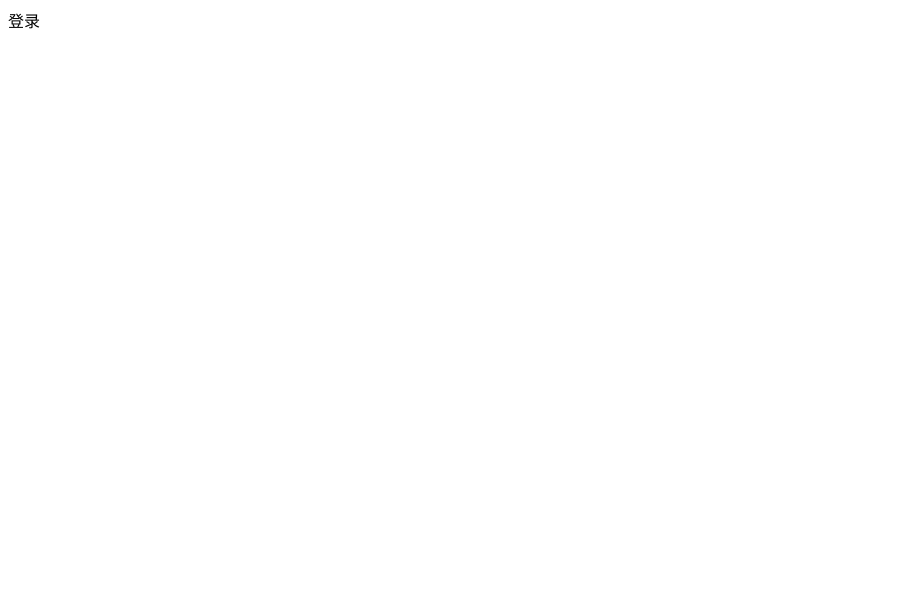
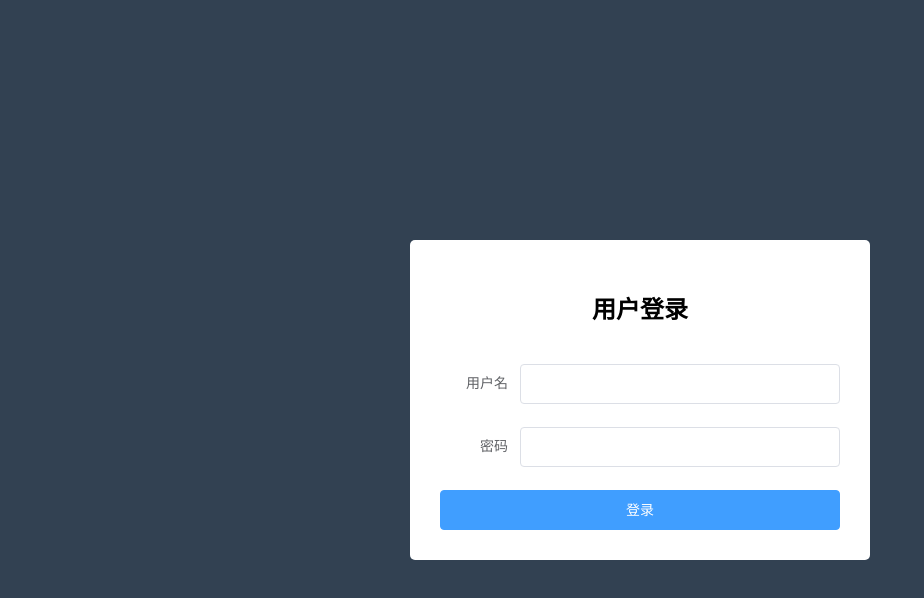
Before and after one commit to itagan/backDemo, a Vue app: page /#/login in a window 1280 px wide. Shown: the top 598 px of the page, without its empty margins (0-924 px from the left). Built offline with nearby package versions, Linux system fonts and the light colour scheme.

Commit message:
登录成功

```diff
--- a/package.json
+++ b/package.json
@@ -11,6 +11,7 @@
     "build": "node build/build.js"
   },
   "dependencies": {
+    "axios": "^0.19.0",
     "element-ui": "^2.12.0",
     "vue": "^2.5.2",
     "vue-router": "^3.0.1"
--- /dev/null
+++ b/src/assets/css/reset.css
@@ -0,0 +1,7 @@
+html,
+body,
+#app {
+  height: 100%;
+  padding: 0;
+  margin: 0;
+}
--- /dev/null
+++ b/src/components/aa/aa.vue
@@ -0,0 +1,13 @@
+<template>
+  <div class="">aaaa</div>
+</template>
+
+<script>
+  export default {
+    name: 'aa.vue'
+  }
+</script>
+
+<style scoped>
+
+</style>
--- a/src/components/login/login.vue
+++ b/src/components/login/login.vue
@@ -1,13 +1,80 @@
 <template>
-  <div>登录</div>
+  <div class="login-wrap">
+    <el-form
+      class="login-form"
+      :label-position="top"
+      label-width="80px"
+      :model="formdata">
+      <h2>用户登录</h2>
+      <el-form-item label="用户名">
+        <el-input v-model="formdata.username"></el-input>
+      </el-form-item>
+      <el-form-item label="密码">
+        <el-input v-model="formdata.password"></el-input>
+      </el-form-item>
+      <el-button
+        @click.prevent="handleLogin"
+        type="primary" class="login-btn">登录</el-button>
+    </el-form>
+  </div>
 </template>
 
 <script>
   export default {
-    name: 'login.vue'
+    name: 'login.vue',
+    data() {
+      return {
+        formdata: {
+          username:'',
+          password:''
+        }
+      }
+    },
+    methods: {
+      //登录请求
+      handleLogin() {
+        this.$http.post('login',this.formdata).then(res => {
+          console.log(res)
+          const {
+            data,
+            meta:{msg,status}
+          } = res.data
+          // console.log(data)
+          // console.log(msg)
+          if(status === 200) {
+            //登录成功 跳转页面
+            this.$router.push({name:'home'})
+            //提示成功
+            this.$message.success(msg);
+          }else  {
+            this.$message.warning(msg);
+          }
+        })
+      }
+    }
   }
 </script>
 
 <style scoped>
+  .login-wrap {
+    height: 100%;
+    background-color: #324152;
+    display: flex;
+    justify-content: center;
+    align-items: center;
+  }
 
+  .login-wrap .login-form {
+    width: 400px;
+    background-color: #ffffff;
+    border-radius: 5px;
+    padding: 30px;
+  }
+  .login-wrap .login-form h2 {
+    text-align: center;
+    padding-bottom: 20px;
+  }
+  .login-wrap .login-form .login-btn {
+    width: 100%;
+  }
 </style>
--- a/src/main.js
+++ b/src/main.js
@@ -2,12 +2,15 @@
 import App from './App'
 import router from './router'
 import ElementUI from 'element-ui'
+import MyServerHttp from './plugins/http'
+
 import 'element-ui/lib/theme-chalk/index.css'
+import './assets/css/reset.css'
 
 Vue.config.productionTip = false
 Vue.use(ElementUI)
+Vue.use(MyServerHttp)
 
-/* eslint-disable no-new */
 new Vue({
   el: '#app',
   router,
--- /dev/null
+++ b/src/plugins/http.js
@@ -0,0 +1,11 @@
+
+import axios from 'axios'
+const MyHttpServer = {}
+MyHttpServer.install = (Vue) => {
+  axios.defaults.baseURL = 'http://39.108.193.251:8888/api/private/v1/'
+
+  // 4. 添加实例方法
+  Vue.prototype.$http = axios
+}
+
+export default MyHttpServer
--- a/src/router/index.js
+++ b/src/router/index.js
@@ -1,7 +1,7 @@
 import Vue from 'vue'
 import Router from 'vue-router'
 import Login from '../components/login/login'
-// import Login from '@/components/login/login.vue'
+import AA from '../components/aa/aa'
 
 Vue.use(Router)
 
@@ -10,6 +10,11 @@
     { name:'login',
       path: '/login',
       component:Login
+    },
+    {
+      name: 'AA',
+      path: '/aa',
+      component: AA
     }
   ]
 })
```
Also changed, not shown: 1 other file (tests, documents, lock files or other folders).
